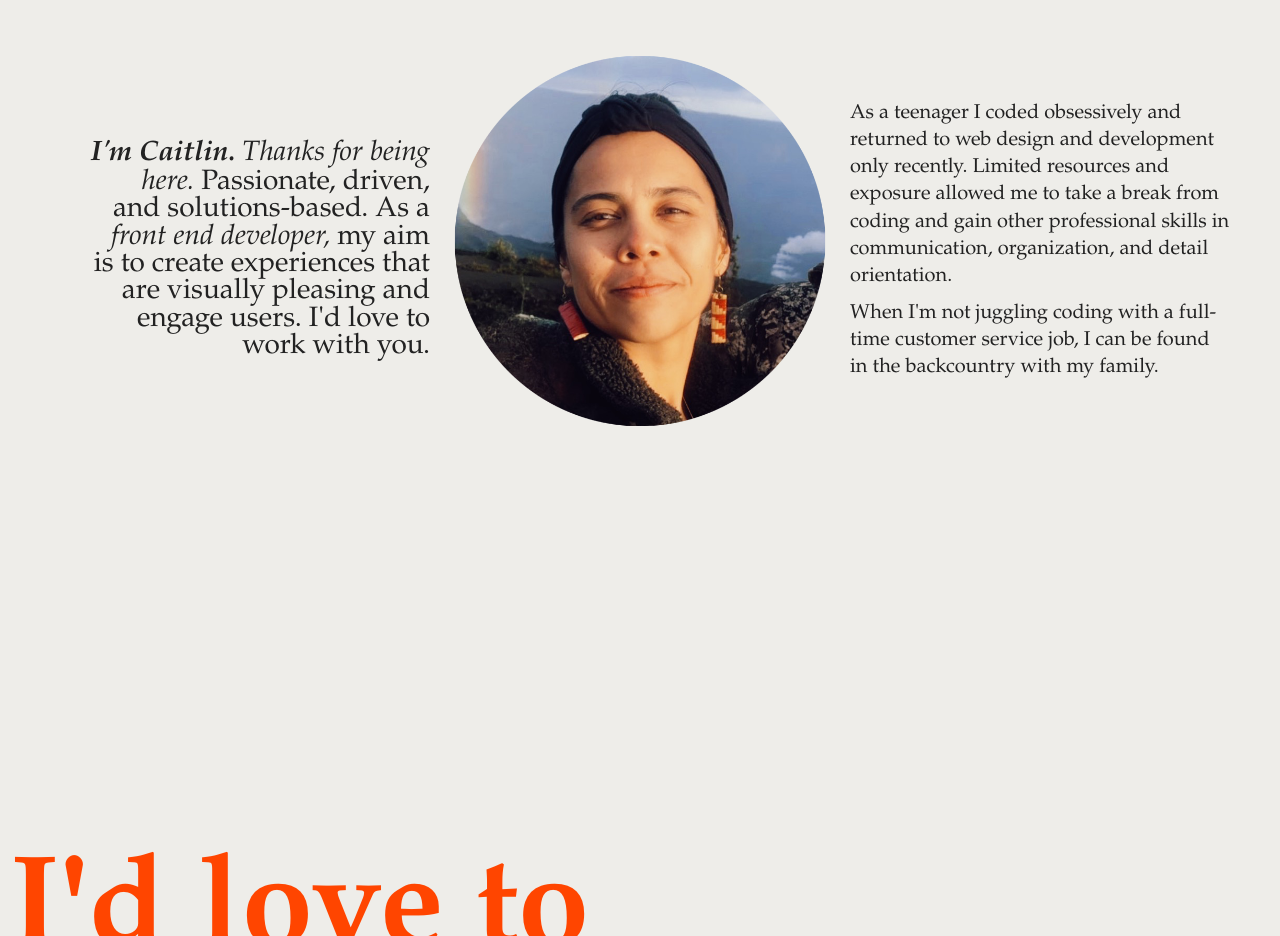
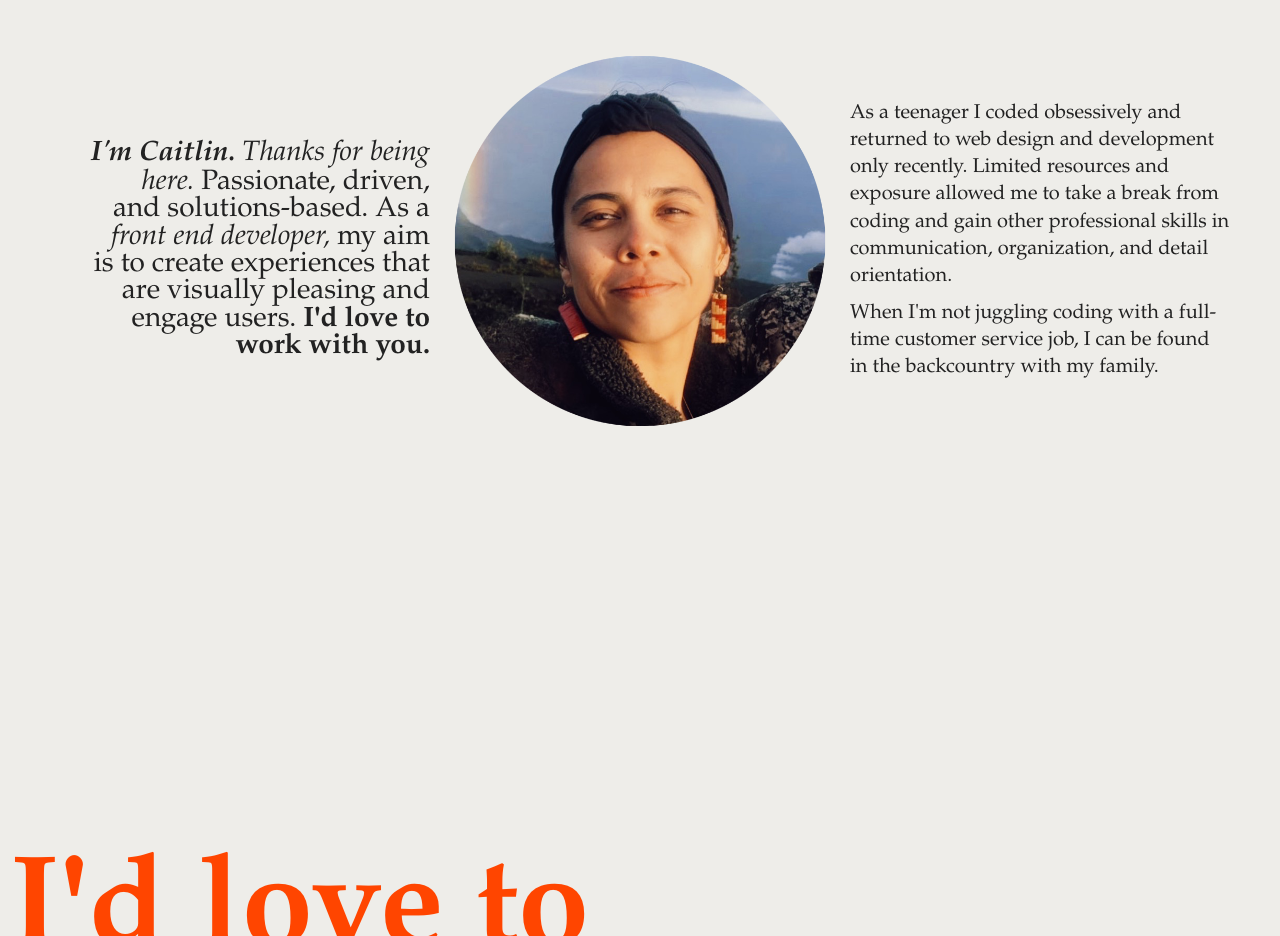
Before and after one commit to cnapua/portfolio, a website built with Parcel: page index.html in a window 1280 px wide. Shown: the part 3580-4516 px from the top of the page. Built offline with nearby package versions, Linux system fonts and the light colour scheme.

Commit message:
Additional fine tuning

```diff
--- a/index.html
+++ b/index.html
@@ -169,7 +169,7 @@
         <em><strong>I'm Caitlin.</strong> Thanks for being here.</em>
         Passionate, driven, and solutions-based. As a <em>front end developer,</em>
         my aim is to create experiences that are visually pleasing and engage users.
-        I'd love to work with you.
+        <strong>I'd love to work with you.</strong>
       </p>
     </div>
     <div class="bio section">
```
